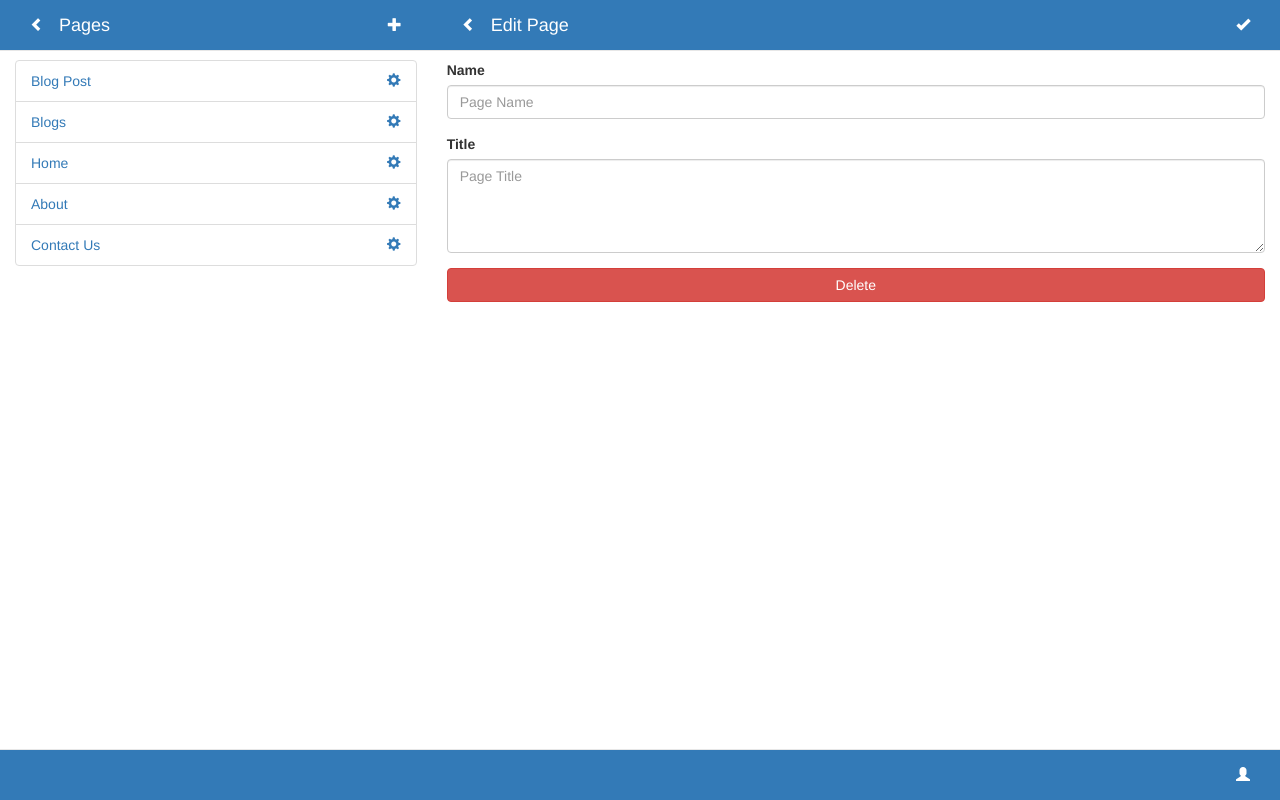
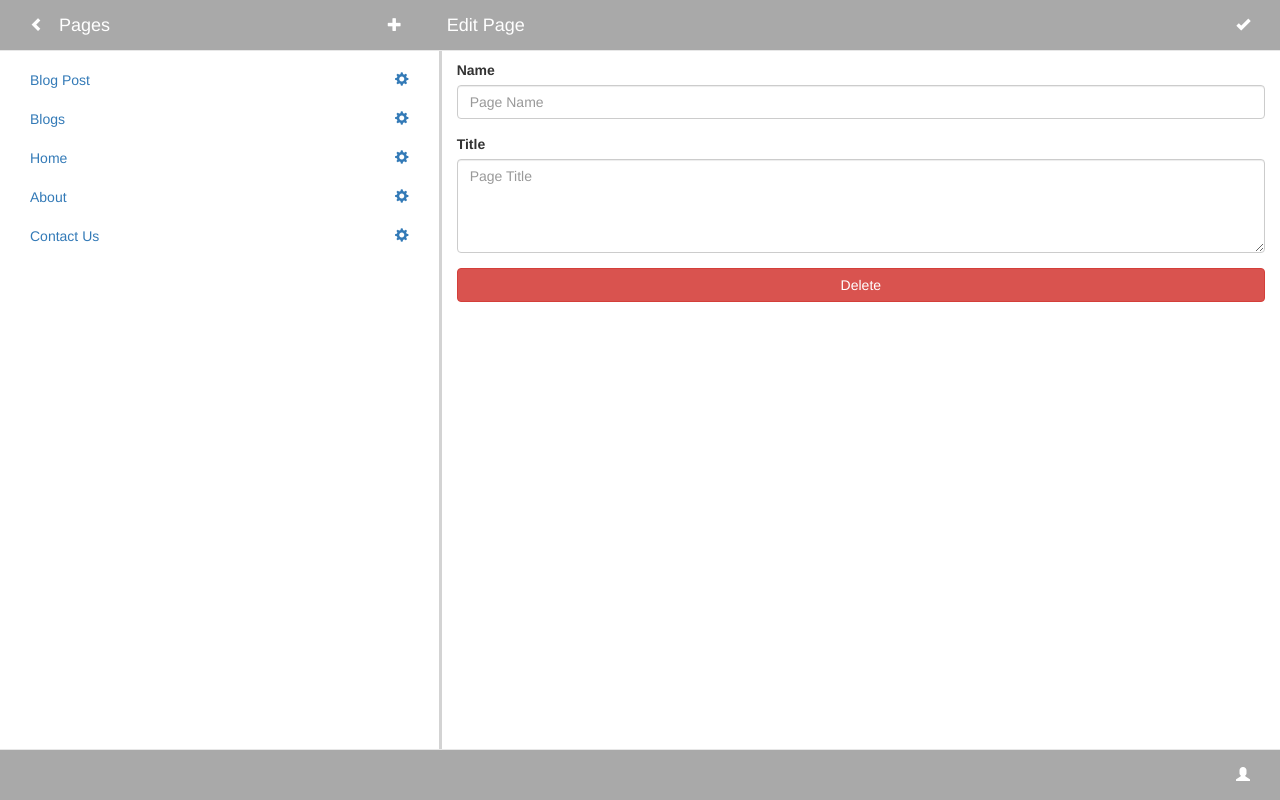
Before and after one commit to hagersa/hagers-webdev-spring-2017, a website: page public/assignment/Pages/page-edit.html in a window 1280 px wide. Drawn offline with nearby package versions, Linux system fonts and the light colour scheme.

Commit message:
Updated Assignment2 files

```diff
--- a/public/assignment/Pages/page-edit.html
+++ b/public/assignment/Pages/page-edit.html
@@ -9,7 +9,7 @@
 </head>
 <body>
 
-<nav class="navbar navbar-default navbar-fixed-top">
+<nav class="navbar navbar-default navbar-fixed-top sah-page-custom-color">
     <div class="row container-fluid">
         <div class="col-sm-4 hidden-xs">
             <div class="navbar-text pull-left">
@@ -30,8 +30,8 @@
             </div>
 
         </div>
-        <div class="col-sm-8">
-            <div class="navbar-text pull-left">
+        <div class="col-sm-8 col-xs-12">
+            <div class="hidden-sm hidden-md hidden-lg navbar-text pull-left">
                 <a href="page-list.html" class="navbar-link">
                     <span class="glyphicon glyphicon-chevron-left">
                     </span>
@@ -53,7 +53,7 @@
 </nav>
 
 <div class="row container-fluid">
-    <div class="col-sm-4 hidden-xs">
+    <div class="col-sm-4 hidden-xs sah-left-pane">
         <ul class="list-group">
             <li class="list-group-item">
                 <a href="../Widgets/widget-list.html">
@@ -98,7 +98,7 @@
         </ul>
     </div>
 
-    <div class="col-sm-8">
+    <div class="col-sm-8 col-xs-12 sah-right-pane">
         <form>
             <div class="form-group">
                 <label for="name">Name</label>
@@ -113,7 +113,7 @@
            href="page-list.html">Delete</a>
     </div>
 
-    <nav class="navbar navbar-default navbar-fixed-bottom">
+    <nav class="navbar navbar-default navbar-fixed-bottom sah-page-custom-color">
         <div class="container-fluid">
             <div class="navbar-footer">
                 <div class="navbar-text pull-right">
--- a/public/assignment/css/style.css
+++ b/public/assignment/css/style.css
@@ -5,13 +5,21 @@ input.form-control {
 body {
     padding-top: 60px;
     padding-bottom: 60px;
-
 }
 
 .row {
     margin-right: 0px;
     margin-left: 0px;
 }
+
+.list-group-item {
+    border: none;
+}
+
+.sah-page-custom-color.navbar-default {
+    background-color: darkgrey;
+}
+
 .navbar-default {
     background-color: #337ab7;
 }
@@ -75,39 +83,20 @@ iframe {
     opacity: 0.7;
 }
 
-/*
-.sah-scroll {
-    overflow: scroll;
-}*/
-
 .sah-form-padding {
     margin-left: 15px;
     margin-right: 15px;
 }
 
 /*
+.sah-page-custom-color.navbar-text a {
+    color : darkgrey;
+}
 
- padding-right: 15px;
-    padding-left: 10px;
+.sah-page-custom-color.a.navbar-brand {
+    color : darkgrey !important;
+}
 
-.navbar-header {
-    width : 100%;
-    padding-left: 20px;
-}*/
-
-/*
-.navbar-footer {
-    padding-right: 10px;
-}
-*/
-/*#padded-container {
-    padding-top: 36px;
-}*/
-
-/* From profile
-style="float: right!important;"
- */
-/*
-.page-custom-color {
-    navbar-default!important;
-}*/
+.sah-page-custom-color.a.navbar-link {
+    color: #337ab7 !important;
+} */
```
Also changed, not shown: public/assignment/Pages/page-list.html (+2 -2 lines), public/assignment/Pages/page-new.html (+6 -6 lines), public/assignment/Widgets/widget-choose.html (+2 -2 lines), public/assignment/Widgets/widget-heading.html (+2 -2 lines), public/assignment/Widgets/widget-image.html (+2 -2 lines), public/assignment/Widgets/widget-list.html (+6 -6 lines), public/assignment/Widgets/widget-youtube.html (+2 -2 lines), public/index.html (+0 -4 lines).
